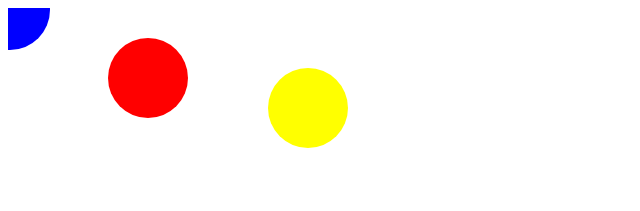
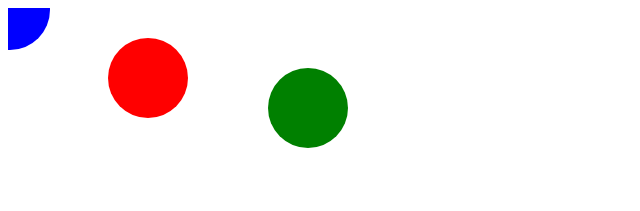
Before and after one commit to emilyili/moodwave, a website: page index.html in a window 1280 px wide. Shown: the whole page, without its empty margins (0-640 px from the left). Drawn offline with nearby package versions, Linux system fonts and the light colour scheme.

Commit message:
Update index.html

```diff
--- a/index.html
+++ b/index.html
@@ -13,5 +13,5 @@ svg.append("circle")
 svg.append("circle")
   .attr("cx", 140).attr("cy", 70).attr("r", 40).style("fill", "red");
 svg.append("circle")
-  .attr("cx", 300).attr("cy", 100).attr("r", 40).style("fill", "yellow");
+  .attr("cx", 300).attr("cy", 100).attr("r", 40).style("fill", "green");
 </script>
```
